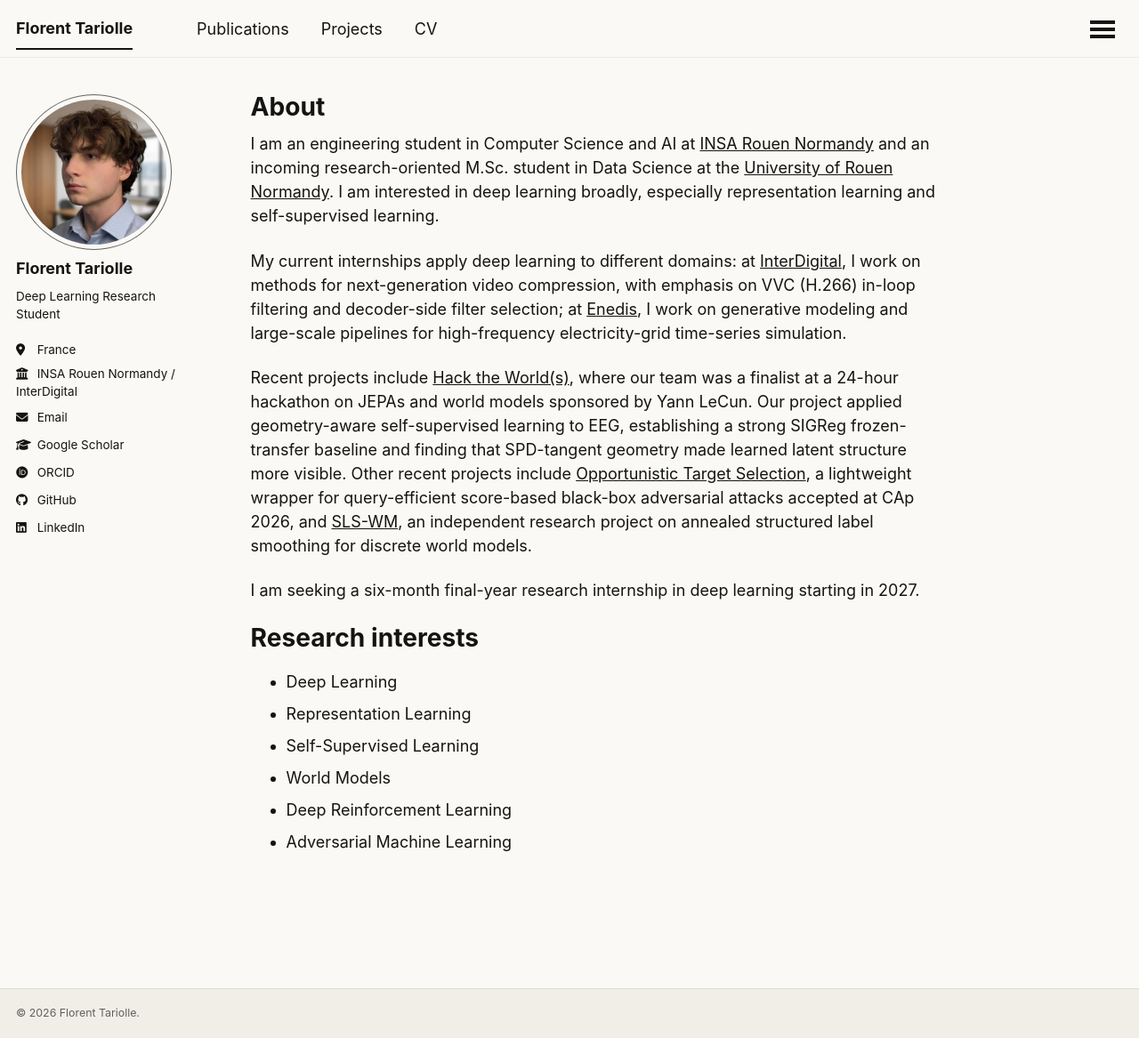
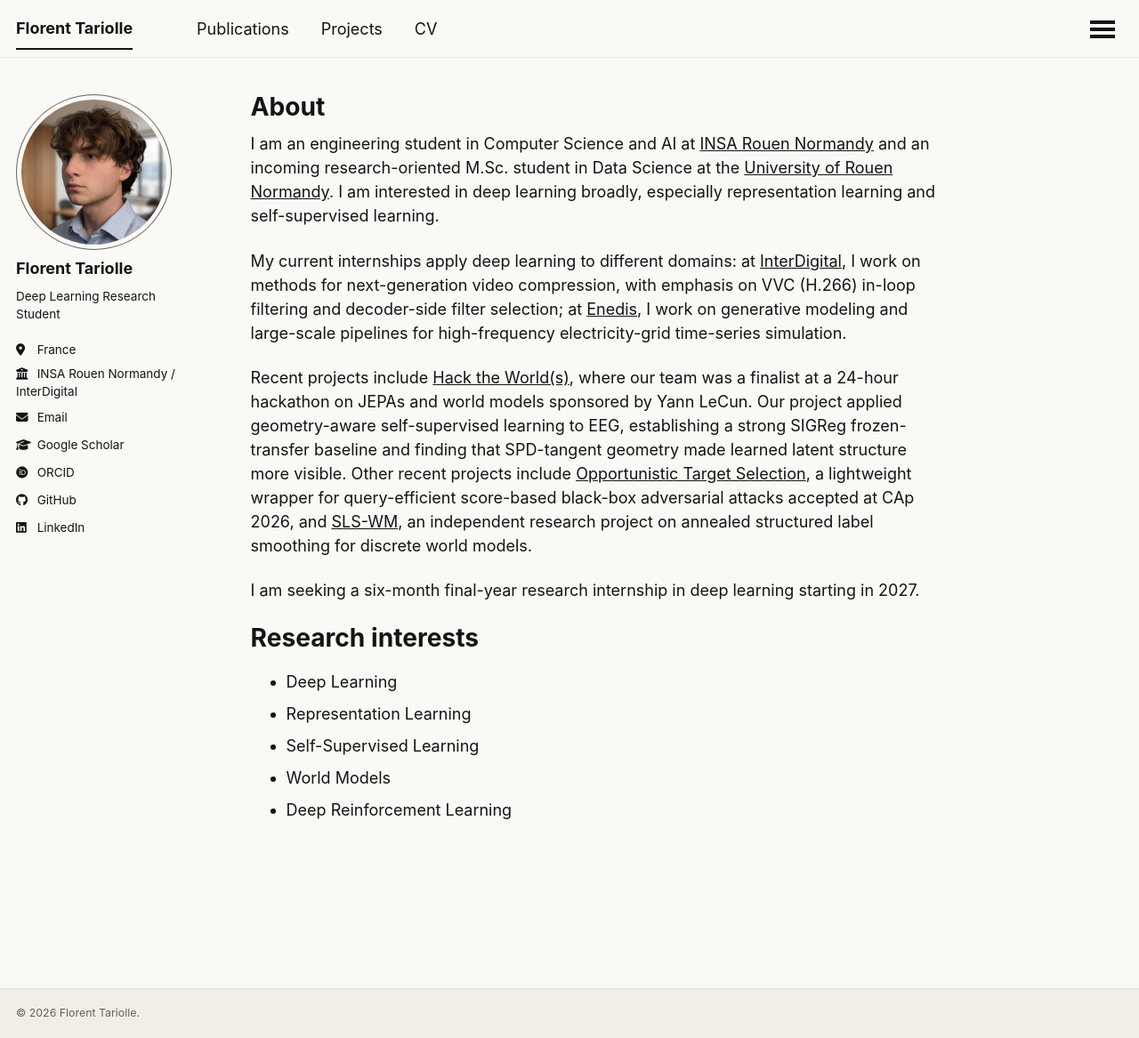
Before and after one commit to Tariolle/Tariolle.github.io, a Jekyll site: the page built from _pages/about.md, in a window 1280 px wide and 1167 px high. Shown: the whole window at 89% size. Built offline with Jekyll 4.4.1, drawn with Linux system fonts in a browser that asks for light colours; some web fonts are replaced; a script that is not in the unit is left out.

Commit message:
docs: narrow research interests

```diff
--- a/_pages/about.md
+++ b/_pages/about.md
@@ -23,4 +23,3 @@ Research interests
 - Self-Supervised Learning
 - World Models
 - Deep Reinforcement Learning
-- Adversarial Machine Learning
```
